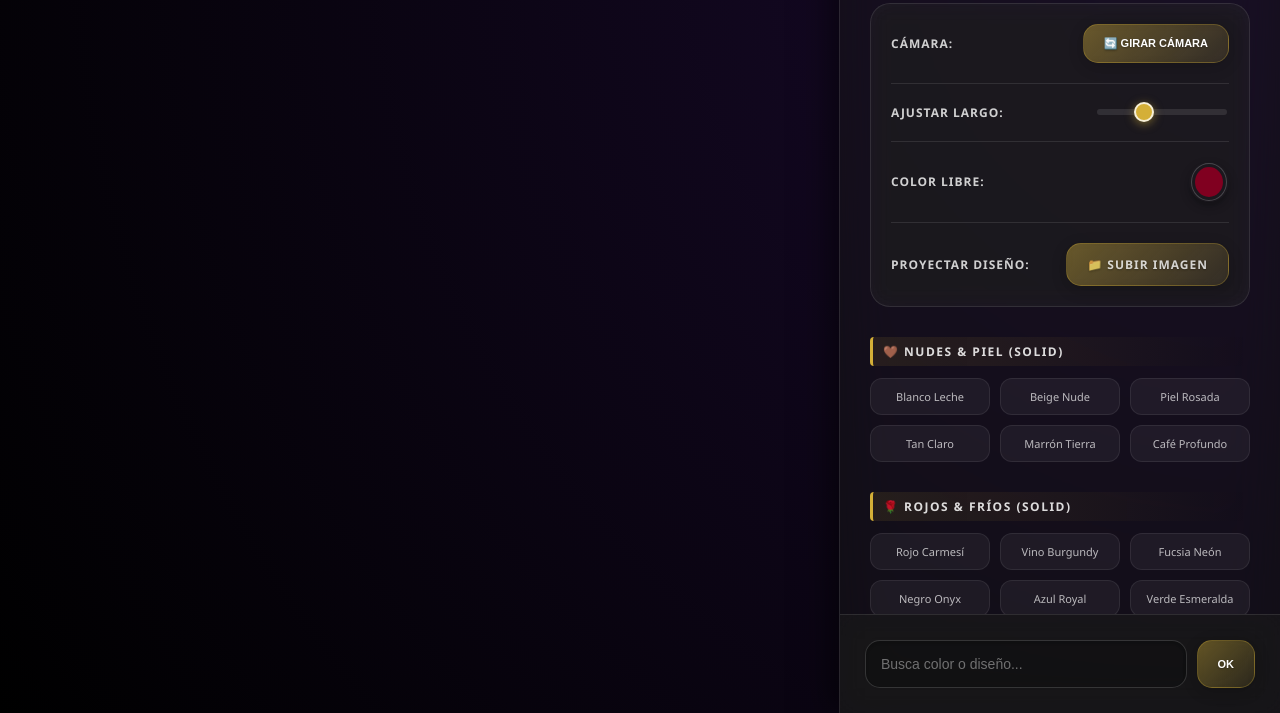
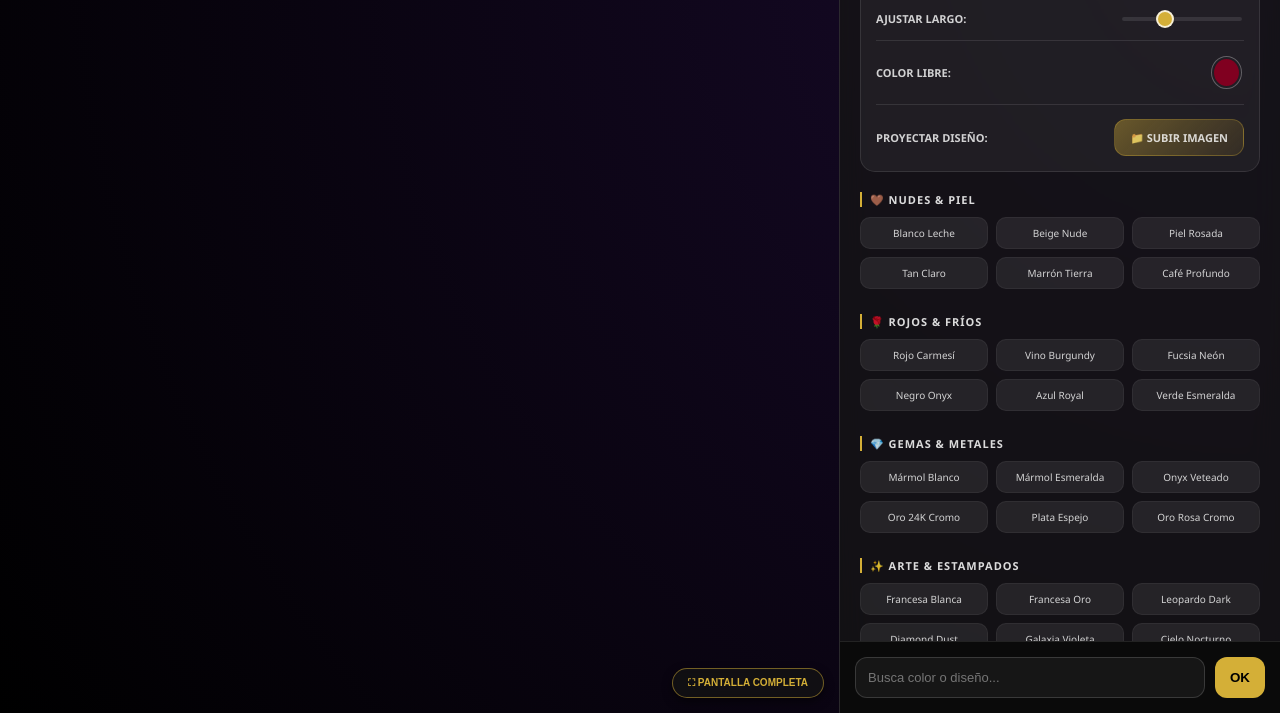
Before and after one commit to aadigitalproducts-lab/visiosensnu-as, a plain HTML site: page index.html in a window 1280 px wide. Shown: the part 87-800 px from the top of the page. Drawn offline with Linux system fonts and the light colour scheme; a script that the page names is missing.

Commit message:
Update index.html

```diff
--- a/index.html
+++ b/index.html
@@ -2,178 +2,168 @@
 <html lang="es">
 <head>
   <meta charset="UTF-8">
-  <meta name="viewport" content="width=device-width, initial-scale=1.0, maximum-scale=1.0, user-scalable=no">
+  <meta name="viewport" content="width=device-width, initial-scale=1.0, maximum-scale=1.0, user-scalable=no, viewport-fit=cover">
   <title>AuraSens Pro - Virtual Studio</title>
   <script src="https://cdn.jsdelivr.net/npm/@mediapipe/hands/hands.js"></script>
   <script src="https://cdn.jsdelivr.net/npm/@mediapipe/camera_utils/camera_utils.js"></script>
   <style>
     /* --- FONDOS Y ESTRUCTURA BASE --- */
     body {
-        margin: 0;
+        margin: 0; padding: 0;
         background: radial-gradient(circle at top right, #1a0b2e, #000000);
         overflow: hidden;
         font-family: 'Segoe UI', Roboto, Helvetica, Arial, sans-serif;
         color: #fff;
+        touch-action: none;
     }
-    #main-container { display: flex; width: 100vw; height: 100vh; }
-    #video-container { position: relative; flex: 1; background: transparent; overflow: hidden; }
 
-    /* OPTIMIZACIÓN CSS: will-change ayuda al celular a procesar el video más rápido */
+    /* El contenedor usa height dinámico para no esconder cosas debajo de la barra del navegador */
+    #main-container {
+        display: flex;
+        width: 100vw;
+        height: 100vh;
+        height: 100dvh;
+        flex-direction: column;
+    }
+
+    @media (min-width: 768px) {
+        #main-container { flex-direction: row; }
+    }
+
+    /* --- CONTENEDOR DE CÁMARA --- */
+    #video-container {
+        position: relative;
+        flex: 1; /* Toma la mitad superior o todo si es pantalla completa */
+        min-height: 40%;
+        background: transparent;
+        overflow: hidden;
+        display: flex;
+        justify-content: center;
+        align-items: center;
+        transition: all 0.3s ease;
+    }
+
     canvas {
-        width: 100%; height: 100%; object-fit: contain; transform: scaleX(-1); display: block;
+        width: 100%; height: 100%; object-fit: contain; display: block;
+        transform: scaleX(-1) translateZ(0);
         will-change: transform;
     }
     video { display: none; }
 
-    /* --- BARRA LATERAL DE CRISTAL --- */
+    /* BOTÓN PANTALLA COMPLETA FLOTANTE */
+    .btn-fullscreen {
+        position: absolute;
+        bottom: 15px;
+        right: 15px;
+        z-index: 20;
+        background: rgba(20, 20, 20, 0.7);
+        backdrop-filter: blur(5px); -webkit-backdrop-filter: blur(5px);
+        border: 1px solid rgba(212, 175, 55, 0.5);
+        color: #d4af37;
+        padding: 8px 15px;
+        border-radius: 20px;
+        cursor: pointer;
+        font-size: 10px;
+        text-transform: uppercase;
+        font-weight: bold;
+        box-shadow: 0 4px 10px rgba(0,0,0,0.5);
+        transition: 0.3s;
+    }
+    .btn-fullscreen:active { transform: scale(0.95); background: rgba(212, 175, 55, 0.2); }
+
+    /* ESTADO PANTALLA COMPLETA ACTIVA */
+    body.fullscreen-active #sidebar { display: none !important; }
+    body.fullscreen-active #video-container { height: 100dvh !important; flex: none; }
+
+    /* --- BARRA LATERAL (Mitad inferior en móvil) --- */
     #sidebar {
-        width: 440px;
-        background: rgba(20, 20, 20, 0.65);
-        backdrop-filter: blur(25px) saturate(180%); -webkit-backdrop-filter: blur(25px) saturate(180%);
-        display: flex;
-        flex-direction: column;
-        border-left: 1px solid rgba(255, 255, 255, 0.1);
+        width: 100%;
+        height: 55%; /* Altura en móvil */
+        background: rgba(20, 20, 20, 0.85);
+        backdrop-filter: blur(15px) saturate(150%); -webkit-backdrop-filter: blur(15px) saturate(150%);
+        display: flex; flex-direction: column;
+        border-top: 1px solid rgba(255, 255, 255, 0.1);
         z-index: 10;
-        box-shadow: -10px 0 30px rgba(0,0,0,0.5);
+        transition: all 0.3s ease;
     }
 
-    /* --- ADAPTACIÓN PARA MÓVILES --- */
-    @media (max-width: 768px) {
-        #main-container { flex-direction: column; }
-        #video-container { height: 45vh; flex: none; }
-        #sidebar { width: 100%; height: 55vh; border-left: none; border-top: 1px solid rgba(255, 255, 255, 0.1); }
+    @media (min-width: 768px) {
+        #sidebar { width: 440px; height: 100%; border-left: 1px solid rgba(255, 255, 255, 0.1); border-top: none; }
     }
 
+    /* El catálogo toma el espacio sobrante y hace scroll internamente */
     #catalog-text {
         flex: 1;
-        padding: 30px;
+        padding: 20px;
         overflow-y: auto;
-        scrollbar-width: thin;
-        scrollbar-color: rgba(255,255,255,0.3) transparent;
+        -webkit-overflow-scrolling: touch;
     }
-    @media (max-width: 768px) {
-        #catalog-text { padding: 15px; }
-    }
-    #catalog-text::-webkit-scrollbar { width: 6px; }
-    #catalog-text::-webkit-scrollbar-track { background: transparent; }
-    #catalog-text::-webkit-scrollbar-thumb { background-color: rgba(255,255,255,0.3); border-radius: 10px; }
+    @media (max-width: 768px) { #catalog-text { padding: 15px; } }
+    #catalog-text::-webkit-scrollbar { display: none; }
 
-    #catalog-text h2 {
-        font-size: 20px;
-        font-weight: 600;
-        border-bottom: 1px solid rgba(255, 255, 255, 0.15);
-        padding-bottom: 15px;
-        margin-top: 0;
-        text-transform: uppercase;
-        letter-spacing: 3px;
-        text-align: center;
-        color: rgba(255, 255, 255, 0.9);
-        text-shadow: 0 2px 10px rgba(0,0,0,0.2);
-    }
-
-    /* --- SECCIONES Y LINKS --- */
-    .cat-section { margin-bottom: 30px; }
-    .cat-section b {
-        display: block;
-        color: rgba(255,255,255,0.85);
-        margin-bottom: 12px;
-        font-size: 12px;
-        letter-spacing: 1.5px;
-        text-transform: uppercase;
-        padding-left: 10px;
-        border-left: 3px solid #d4af37;
-        background: linear-gradient(90deg, rgba(212, 175, 55, 0.1), transparent);
-        padding-top: 6px; padding-bottom: 6px; border-radius: 4px;
-    }
-    .grid-links { display: grid; grid-template-columns: 1fr 1fr 1fr; gap: 10px; }
-
-    .design-link {
-        cursor: pointer;
-        padding: 10px;
-        font-size: 11px;
-        color: rgba(255, 255, 255, 0.7);
-        transition: all 0.3s ease;
-        border-radius: 12px;
-        background: rgba(255, 255, 255, 0.05);
-        border: 1px solid rgba(255, 255, 255, 0.08);
-        text-align: center; white-space: nowrap; overflow: hidden; text-overflow: ellipsis;
-    }
-    .design-link:hover {
-        color: #fff;
-        background: rgba(255, 255, 255, 0.15);
-        border-color: rgba(212, 175, 55, 0.5);
-        transform: translateY(-2px);
-        box-shadow: 0 5px 15px rgba(0,0,0,0.2);
-    }
-
-    /* --- HERRAMIENTAS PRO --- */
+    /* --- SECCIONES Y HERRAMIENTAS --- */
     .tools-container {
-        display: flex; flex-direction: column; gap: 15px;
-        background: rgba(255, 255, 255, 0.03);
-        border: 1px solid rgba(255, 255, 255, 0.1);
-        backdrop-filter: blur(10px); -webkit-backdrop-filter: blur(10px);
-        padding: 20px;
-        border-radius: 20px;
-        margin-bottom: 30px;
-        box-shadow: inset 0 0 20px rgba(255,255,255,0.02);
+        display: flex; flex-direction: column; gap: 12px;
+        background: rgba(255, 255, 255, 0.05); border: 1px solid rgba(255, 255, 255, 0.1);
+        padding: 15px; border-radius: 15px; margin-bottom: 20px;
     }
     .tool-row { display: flex; align-items: center; justify-content: space-between; }
-    .tool-row label { font-size: 12px; color: rgba(255,255,255,0.8); font-weight: 600; text-transform: uppercase; letter-spacing: 1px; }
+    .tool-row label { font-size: 11px; color: rgba(255,255,255,0.8); font-weight: 600; text-transform: uppercase; }
+    .tools-divider { border: 0; border-top: 1px solid rgba(255, 255, 255, 0.1); width: 100%; margin: 2px 0; }
 
-    .tools-divider { border: 0; border-top: 1px solid rgba(255, 255, 255, 0.1); width: 100%; margin: 5px 0; }
-
-    input[type="color"] { -webkit-appearance: none; border: none; width: 40px; height: 40px; border-radius: 50%; cursor: pointer; background: transparent; box-shadow: 0 4px 10px rgba(0,0,0,0.3); transition: transform 0.2s;}
-    input[type="color"]:hover { transform: scale(1.1); }
-    input[type="color"]::-webkit-color-swatch-wrapper { padding: 3px; border-radius: 50%; border: 1px solid rgba(255,255,255,0.2); }
+    input[type="color"] { -webkit-appearance: none; border: none; width: 35px; height: 35px; border-radius: 50%; background: transparent; }
+    input[type="color"]::-webkit-color-swatch-wrapper { padding: 2px; border-radius: 50%; border: 1px solid rgba(255,255,255,0.3); }
     input[type="color"]::-webkit-color-swatch { border: none; border-radius: 50%; }
 
-    input[type="range"] { -webkit-appearance: none; width: 130px; background: transparent; }
+    input[type="range"] { -webkit-appearance: none; width: 120px; background: transparent; }
     @media (max-width: 768px) { input[type="range"] { width: 100px; } }
-    input[type="range"]::-webkit-slider-thumb { -webkit-appearance: none; height: 20px; width: 20px; border-radius: 50%; background: #d4af37; cursor: pointer; margin-top: -7px; box-shadow: 0 2px 10px rgba(212, 175, 55, 0.5); border: 2px solid rgba(255,255,255,0.8); }
-    input[type="range"]::-webkit-slider-runnable-track { width: 100%; height: 6px; cursor: pointer; background: rgba(255,255,255,0.1); border-radius: 10px; }
-    input[type="range"]:focus { outline: none; }
+    input[type="range"]::-webkit-slider-thumb { -webkit-appearance: none; height: 18px; width: 18px; border-radius: 50%; background: #d4af37; margin-top: -7px; border: 2px solid rgba(255,255,255,0.8); }
+    input[type="range"]::-webkit-slider-runnable-track { width: 100%; height: 4px; background: rgba(255,255,255,0.1); border-radius: 10px; }
 
-    .custom-file-upload, button {
-        display: inline-block; padding: 12px 20px; cursor: pointer;
+    .custom-file-upload, button.btn-cam {
+        display: inline-block; padding: 10px 15px;
         background: linear-gradient(135deg, rgba(212, 175, 55, 0.4), rgba(212, 175, 55, 0.1));
-        border: 1px solid rgba(212, 175, 55, 0.3);
-        backdrop-filter: blur(5px); -webkit-backdrop-filter: blur(5px);
-        color: #fff; font-weight: 600; font-size: 11px; border-radius: 15px; text-transform: uppercase; transition: all 0.3s;
-        text-align: center; box-shadow: 0 4px 15px rgba(0,0,0,0.2); text-shadow: 0 1px 2px rgba(0,0,0,0.3);
+        border: 1px solid rgba(212, 175, 55, 0.3); color: #fff; font-weight: 600; font-size: 10px;
+        border-radius: 12px; text-transform: uppercase; text-align: center; cursor: pointer;
     }
-    .custom-file-upload:hover, button:hover {
-        background: linear-gradient(135deg, rgba(212, 175, 55, 0.6), rgba(212, 175, 55, 0.2));
-        transform: translateY(-2px); box-shadow: 0 8px 20px rgba(212, 175, 55, 0.3);
-    }
+    .custom-file-upload:active, button.btn-cam:active { background: rgba(212, 175, 55, 0.5); }
     input[type="file"] { display: none; }
 
-    /* Área de Búsqueda */
+    /* CATÁLOGO */
+    .cat-section { margin-bottom: 25px; }
+    .cat-section b {
+        display: block; color: rgba(255,255,255,0.85); margin-bottom: 10px; font-size: 11px;
+        letter-spacing: 1px; text-transform: uppercase; padding-left: 8px; border-left: 2px solid #d4af37;
+    }
+    .grid-links { display: grid; grid-template-columns: 1fr 1fr 1fr; gap: 8px; }
+    .design-link {
+        padding: 8px; font-size: 10px; color: rgba(255, 255, 255, 0.8); border-radius: 10px;
+        background: rgba(255, 255, 255, 0.08); border: 1px solid rgba(255, 255, 255, 0.05);
+        text-align: center; white-space: nowrap; overflow: hidden; text-overflow: ellipsis; cursor: pointer;
+    }
+    .design-link:active { background: rgba(212, 175, 55, 0.3); color: #fff; }
+
+    /* --- EL BUSCADOR RECUPERADO Y ANCLADO --- */
     #chat-area {
-        background: rgba(30, 30, 30, 0.4);
-        backdrop-filter: blur(15px); -webkit-backdrop-filter: blur(15px);
-        padding: 25px;
+        flex-shrink: 0; /* IMPIDE que se aplaste o desaparezca */
+        background: rgba(10, 10, 10, 0.95);
+        padding: 15px;
+        padding-bottom: calc(15px + env(safe-area-inset-bottom)); /* Espacio extra para la línea de iPhone */
         border-top: 1px solid rgba(255, 255, 255, 0.1);
-    }
-    @media (max-width: 768px) {
-        #chat-area { padding: 15px; }
     }
     .chat-input-box { display: flex; gap: 10px; }
     input[type="text"] {
-        flex: 1;
-        background: rgba(0, 0, 0, 0.2);
-        border: 1px solid rgba(255, 255, 255, 0.15);
-        color: #fff; padding: 15px; border-radius: 15px; outline: none; font-size: 14px;
-        box-shadow: inset 0 2px 5px rgba(0,0,0,0.2);
-        transition: border-color 0.3s;
+        flex: 1; background: rgba(255, 255, 255, 0.05); border: 1px solid rgba(255, 255, 255, 0.15);
+        color: #fff; padding: 12px; border-radius: 12px; outline: none; font-size: 13px;
     }
-    input[type="text"]:focus { border-color: rgba(212, 175, 55, 0.5); }
-    input[type="text"]::placeholder { color: rgba(255,255,255,0.4); }
+    #chat-area button {
+        background: #d4af37; color: #000; font-weight: bold; border: none; padding: 0 15px; border-radius: 12px; cursor: pointer;
+    }
 
     /* Marca */
-    #brand { position: absolute; top: 25px; left: 30px; z-index: 10; pointer-events: none; }
-    @media (max-width: 768px) { #brand { top: 15px; left: 15px; } }
-    #brand h2 { margin: 0; font-weight: 700; letter-spacing: 2px; font-size: 24px; color: #fff; text-shadow: 0 2px 10px rgba(0,0,0,0.5); }
-    #brand small { color: #d4af37; letter-spacing: 1px; font-weight: 600; text-shadow: 0 1px 5px rgba(0,0,0,0.5); }
+    #brand { position: absolute; top: 15px; left: 15px; z-index: 10; pointer-events: none; }
+    #brand h2 { margin: 0; font-weight: 700; letter-spacing: 1px; font-size: 18px; color: #fff; text-shadow: 0 1px 5px rgba(0,0,0,0.8); }
+    #brand small { color: #d4af37; letter-spacing: 1px; font-weight: 600; font-size: 10px; text-shadow: 0 1px 3px rgba(0,0,0,0.8); }
   </style>
 </head>
 <body>
@@ -181,18 +171,19 @@
 <div id="main-container">
     <div id="video-container">
         <div id="brand"><h2>AURASENS PRO</h2><small>VIRTUAL STUDIO</small></div>
+
+        <button id="fullBtn" class="btn-fullscreen" onclick="toggleFullscreen()">⛶ Pantalla Completa</button>
+
         <video id="vid" playsinline></video>
         <canvas id="canv"></canvas>
     </div>
 
     <div id="sidebar">
         <div id="catalog-text">
-            <h2>Biblioteca Maestra</h2>
-
             <div class="tools-container">
                 <div class="tool-row">
                     <label>Cámara:</label>
-                    <button onclick="toggleCamera()">🔄 Girar Cámara</button>
+                    <button class="btn-cam" onclick="toggleCamera()">🔄 Girar Cámara</button>
                 </div>
                 <hr class="tools-divider">
                 <div class="tool-row">
@@ -213,7 +204,7 @@
             </div>
 
             <div class="cat-section">
-                <b>🤎 Nudes & Piel (Solid)</b>
+                <b>🤎 Nudes & Piel</b>
                 <div class="grid-links">
                     <span class="design-link" onclick="setD('#ffffff', 'solid')">Blanco Leche</span>
                     <span class="design-link" onclick="setD('#f5f5dc', 'solid')">Beige Nude</span>
@@ -225,7 +216,7 @@
             </div>
 
             <div class="cat-section">
-                <b>🌹 Rojos & Fríos (Solid)</b>
+                <b>🌹 Rojos & Fríos</b>
                 <div class="grid-links">
                     <span class="design-link" onclick="setD('#ff0000', 'solid')">Rojo Carmesí</span>
                     <span class="design-link" onclick="setD('#800020', 'solid')">Vino Burgundy</span>
@@ -237,7 +228,7 @@
             </div>
 
             <div class="cat-section">
-                <b>💎 Gemas & Metales (Efectos)</b>
+                <b>💎 Gemas & Metales</b>
                 <div class="grid-links">
                     <span class="design-link" onclick="setD('#ffffff', 'marmol')">Mármol Blanco</span>
                     <span class="design-link" onclick="setD('#004d43', 'marmol')">Mármol Esmeralda</span>
@@ -249,7 +240,7 @@
             </div>
 
             <div class="cat-section">
-                <b>✨ Arte & Estampados (Efectos)</b>
+                <b>✨ Arte & Estampados</b>
                 <div class="grid-links">
                     <span class="design-link" onclick="setD('#ffffff', 'francesa')">Francesa Blanca</span>
                     <span class="design-link" onclick="setD('#d4af37', 'francesa')">Francesa Oro</span>
@@ -271,6 +262,27 @@
 </div>
 
 <script>
+    // --- LÓGICA PANTALLA COMPLETA ---
+    let isFullscreen = false;
+    function toggleFullscreen() {
+        isFullscreen = !isFullscreen;
+        const btn = document.getElementById('fullBtn');
+        if(isFullscreen) {
+            document.body.classList.add('fullscreen-active');
+            btn.innerText = "✖ Cerrar Diseño";
+            btn.style.background = "rgba(180, 0, 0, 0.6)"; // Rojo suave al cerrar
+            btn.style.borderColor = "transparent";
+            btn.style.color = "#fff";
+        } else {
+            document.body.classList.remove('fullscreen-active');
+            btn.innerText = "⛶ Pantalla Completa";
+            btn.style.background = "rgba(20, 20, 20, 0.7)";
+            btn.style.borderColor = "rgba(212, 175, 55, 0.5)";
+            btn.style.color = "#d4af37";
+        }
+    }
+
+    // --- LÓGICA EXISTENTE ---
     let conf = { c: "#800020", m: "solid", l: 1.5 };
     let uploadedImage = new Image();
     let isImageReady = false;
@@ -321,14 +333,12 @@
     }
 
     const v = document.getElementById('vid');
-
-    // OPTIMIZACIÓN 3: willReadFrequently mejora el rendimiento de memoria en móviles
     const c = document.getElementById('canv');
     const ctx = c.getContext('2d', { willReadFrequently: true });
 
     const hands = new Hands({locateFile: (f) => `https://cdn.jsdelivr.net/npm/@mediapipe/hands/${f}`});
 
-    // OPTIMIZACIÓN 1: modelComplexity en 0 para que la IA vuele en celulares
+    // IA OPTIMIZADA - Model Complexity 0
     hands.setOptions({
         maxNumHands: 1,
         modelComplexity: 0,
@@ -362,9 +372,9 @@
         ctx.rotate(rot);
         ctx.translate(0, -h * 0.05);
 
-        ctx.shadowColor = "rgba(0,0,0,0.6)";
-        ctx.shadowBlur = 12;
-        ctx.shadowOffsetY = 4;
+        // SOMBRAS APAGADAS PARA RENDIMIENTO
+        ctx.shadowColor = "transparent";
+        ctx.shadowBlur = 0;
 
         ctx.beginPath();
         ctx.moveTo(-w/2, 0);
@@ -374,13 +384,11 @@
         ctx.bezierCurveTo(-w/3, h/3, -w/2, h/4, -w/2, 0);
 
         if (conf.m === 'custom_image' && isImageReady) {
-            ctx.shadowColor = "transparent";
             ctx.clip();
             ctx.drawImage(uploadedImage, -w/1.8, -h*1.1, w*1.1, h*1.5);
         } else {
             ctx.fillStyle = conf.c;
             ctx.fill();
-            ctx.shadowColor = "transparent";
             ctx.clip();
 
             if(conf.m === "marmol") {
@@ -390,9 +398,9 @@
                 ctx.fillStyle = "#ffffff"; ctx.fillRect(-w, -h/2, w*2, h/4);
             } else if(conf.m === "animal") {
                 ctx.fillStyle = "rgba(0,0,0,0.5)";
-                for(let i=0; i<6; i++) { ctx.beginPath(); ctx.arc(Math.sin(i)*w/3, Math.cos(i)*h/4, w/5, 0, Math.PI*2); ctx.fill(); }
+                for(let i=0; i<5; i++) { ctx.beginPath(); ctx.arc(Math.sin(i)*w/3, Math.cos(i)*h/4, w/5, 0, Math.PI*2); ctx.fill(); }
             } else if(conf.m === "brillos" || conf.m === "galaxia") {
-                ctx.fillStyle = "white"; for(let i=0; i<25; i++) {
+                ctx.fillStyle = "white"; for(let i=0; i<15; i++) {
                     ctx.globalAlpha = Math.random();
                     ctx.fillRect(Math.random()*w-w/2, Math.random()*h-h/2, 2, 2);
                 }
@@ -402,23 +410,23 @@
 
         const volumeGrad = ctx.createRadialGradient(0, -h/4, w/4, 0, 0, w);
         volumeGrad.addColorStop(0, "transparent");
-        volumeGrad.addColorStop(1, "rgba(0,0,0,0.45)");
+        volumeGrad.addColorStop(1, "rgba(0,0,0,0.5)");
         ctx.fillStyle = volumeGrad;
         ctx.fill();
 
         ctx.beginPath();
         ctx.ellipse(-w/6, -h/2, w/8, h/3, Math.PI/12, 0, Math.PI * 2);
         const shineGrad = ctx.createLinearGradient(-w/6, -h, -w/6, 0);
-        shineGrad.addColorStop(0, "rgba(255,255,255,0.75)");
+        shineGrad.addColorStop(0, "rgba(255,255,255,0.7)");
         shineGrad.addColorStop(1, "rgba(255,255,255,0.0)");
         ctx.fillStyle = shineGrad;
         ctx.fill();
 
         if (conf.m === "cromo") {
             const chromeGrad = ctx.createLinearGradient(-w/2, -h/2, w/2, h/2);
-            chromeGrad.addColorStop(0, "rgba(255,255,255,0.5)");
+            chromeGrad.addColorStop(0, "rgba(255,255,255,0.6)");
             chromeGrad.addColorStop(0.5, "transparent");
-            chromeGrad.addColorStop(1, "rgba(0,0,0,0.3)");
+            chromeGrad.addColorStop(1, "rgba(0,0,0,0.4)");
             ctx.fillStyle = chromeGrad; ctx.fill();
         }
 
@@ -430,21 +438,15 @@
     let cameraInstance = null;
 
     function startCamera() {
-        if (cameraInstance) {
-            cameraInstance.stop();
-        }
+        if (cameraInstance) { cameraInstance.stop(); }
+        const mode = isFrontCamera ? 'user' : 'environment';
+        c.style.transform = isFrontCamera ? "scaleX(-1) translateZ(0)" : "scaleX(1) translateZ(0)";
 
-        const mode = isFrontCamera ? 'user' : 'environment';
-        c.style.transform = isFrontCamera ? "scaleX(-1)" : "scaleX(1)";
-
-        // OPTIMIZACIÓN 2: Resolución reducida para aligerar la carga del CPU
         cameraInstance = new Camera(v, {
-            onFrame: async () => {
-                await hands.send({image: v});
-            },
+            onFrame: async () => { await hands.send({image: v}); },
             facingMode: mode,
-            width: 640,
-            height: 480
+            width: 1280,
+            height: 720
         });
         cameraInstance.start();
     }
@@ -454,7 +456,6 @@
         startCamera();
     }
 
-    // Iniciar
     startCamera();
 </script>
 </body>
```
